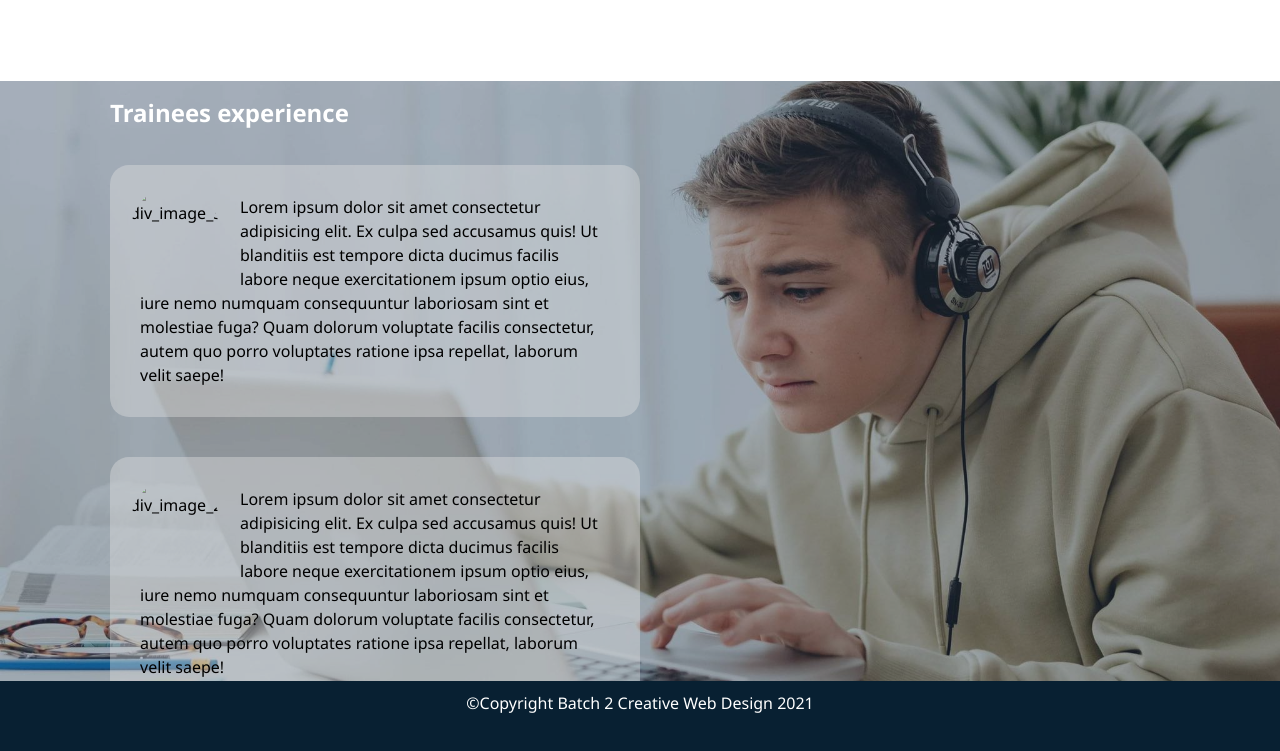
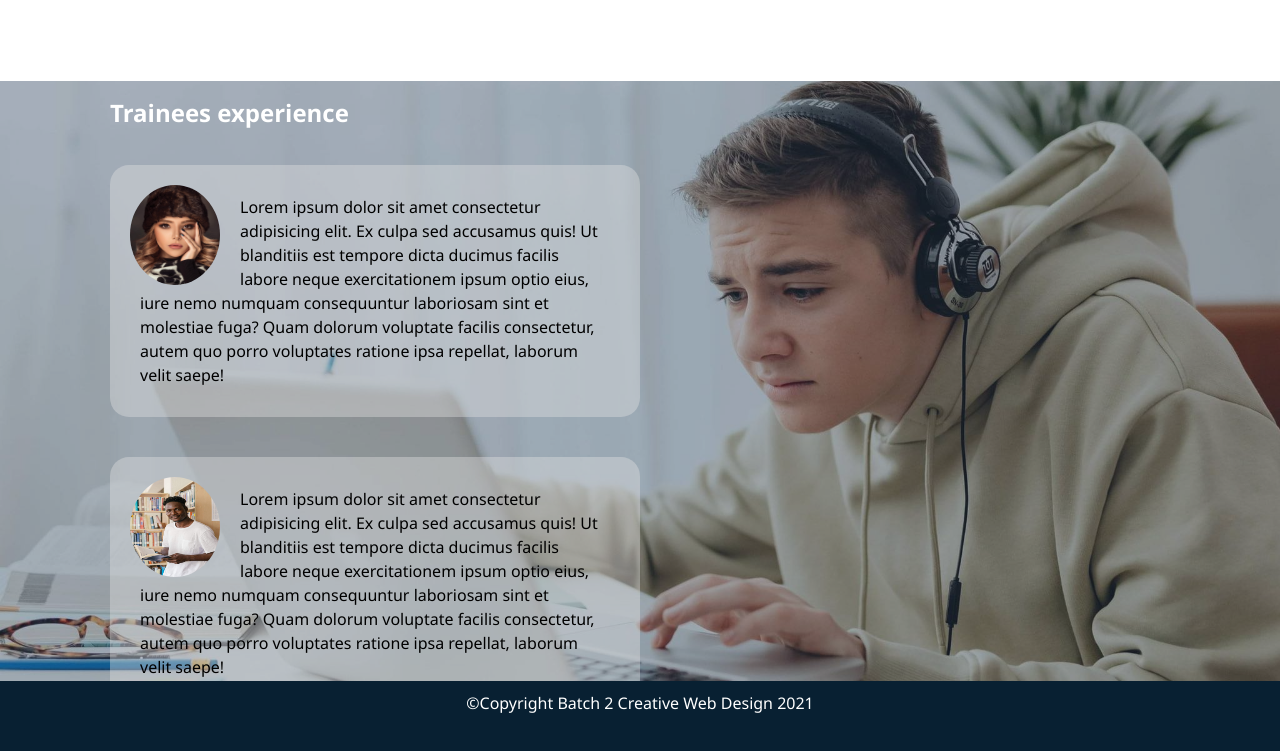
Before and after one commit to rhodz24/mobile_version, a plain HTML site: page index.html in a window 1280 px wide. Shown: the part 983-1734 px from the top of the page. Drawn offline with Linux system fonts and the light colour scheme.

Commit message:
Update index.html

```diff
--- a/index.html
+++ b/index.html
@@ -81,7 +81,7 @@
           <div class="container">
             <h2 class="lead-head">Trainees experience</h2>
             <div class="testimonial bg-primary">
-              <img src="image/new_image.jpg" alt="div_image_3" />
+              <img src="images/new_image.jpg" alt="div_image_3" />
               <p>
                 Lorem ipsum dolor sit amet consectetur adipisicing elit. Ex
                 culpa sed accusamus quis! Ut blanditiis est tempore dicta
@@ -92,7 +92,7 @@
               </p>
             </div>
             <div class="testimonial bg-primary">
-              <img src="image/section_image_2.jpg" alt="div_image_2" />
+              <img src="images/section_image_2.jpg" alt="div_image_2" />
               <p>
                 Lorem ipsum dolor sit amet consectetur adipisicing elit. Ex
                 culpa sed accusamus quis! Ut blanditiis est tempore dicta
```
